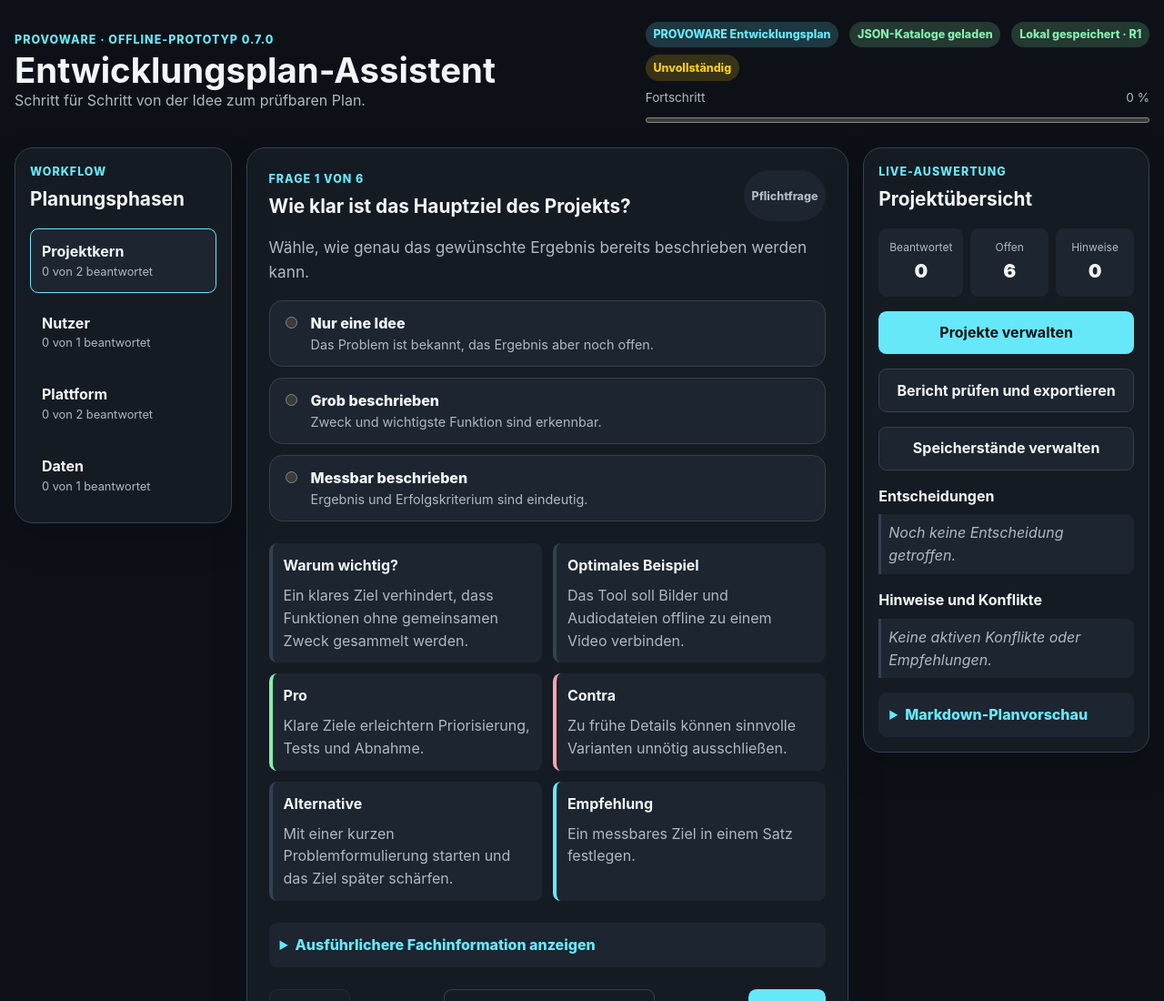
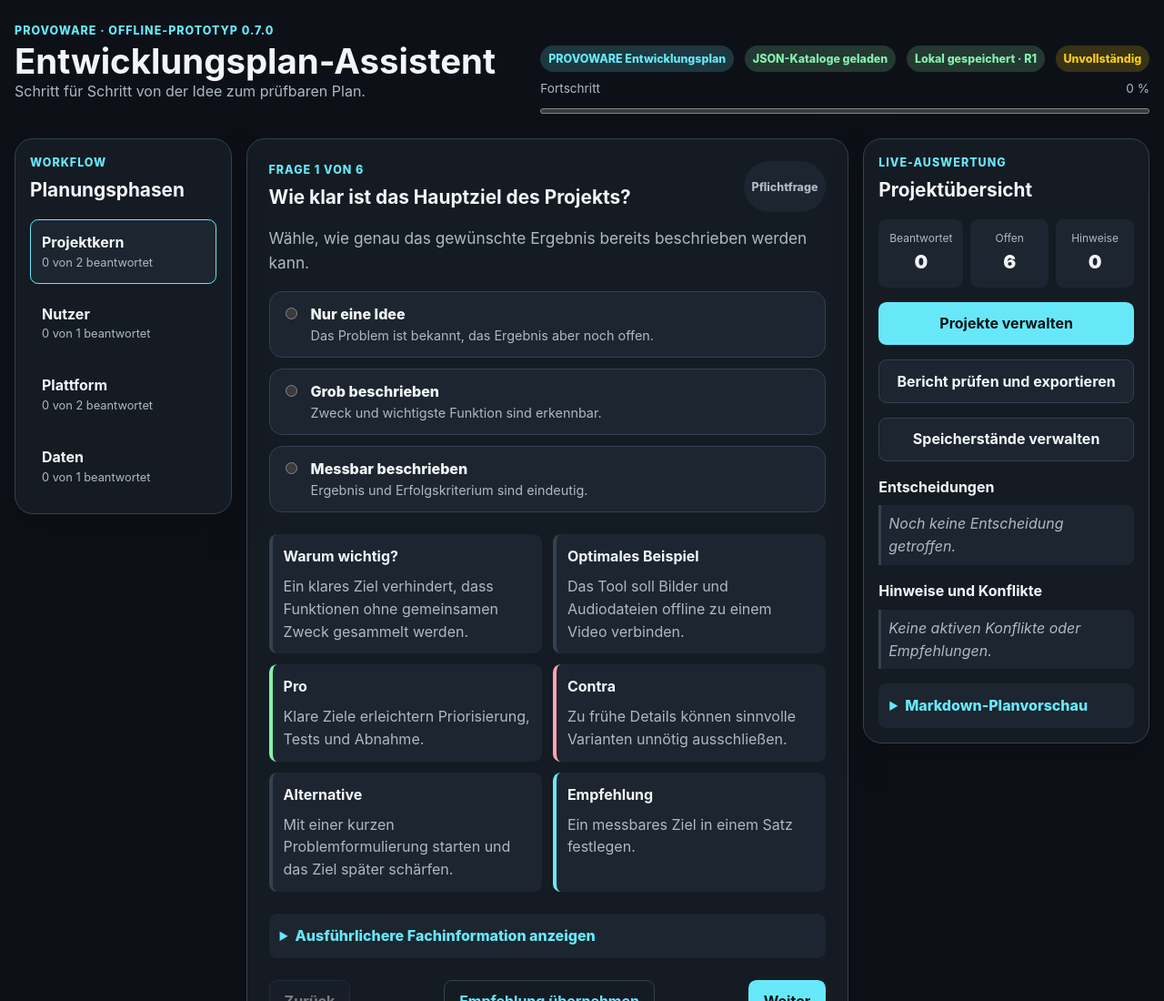
Before and after one commit to provoware/PROVOWARE, a plain HTML site: page index.html in a window 1280 px wide. Shown: the top 1100 px of the page at 91% size. Drawn offline with Linux system fonts and the light colour scheme.

```diff
--- a/css/layout.css
+++ b/css/layout.css
@@ -28,10 +28,10 @@ body {
 
 .header-status {
   display: grid;
-  grid-template-columns: repeat(3, auto);
+  grid-template-columns: repeat(4, auto);
   gap: var(--space-2) var(--space-3);
   align-items: center;
-  min-width: min(100%, 28rem);
+  min-width: min(100%, 36rem);
 }
 
 .header-status progress,
@@ -90,7 +90,7 @@ body {
 
 @media (max-width: 48rem) {
   .app-header { align-items: stretch; flex-direction: column; }
-  .header-status { grid-template-columns: 1fr; }
+  .header-status { grid-template-columns: 1fr; min-width: 0; }
   .workspace { grid-template-columns: 1fr; }
   .phase-panel, .summary-panel { position: static; max-height: none; }
   .phase-list { display: grid; grid-template-columns: repeat(2, minmax(0, 1fr)); }
```
